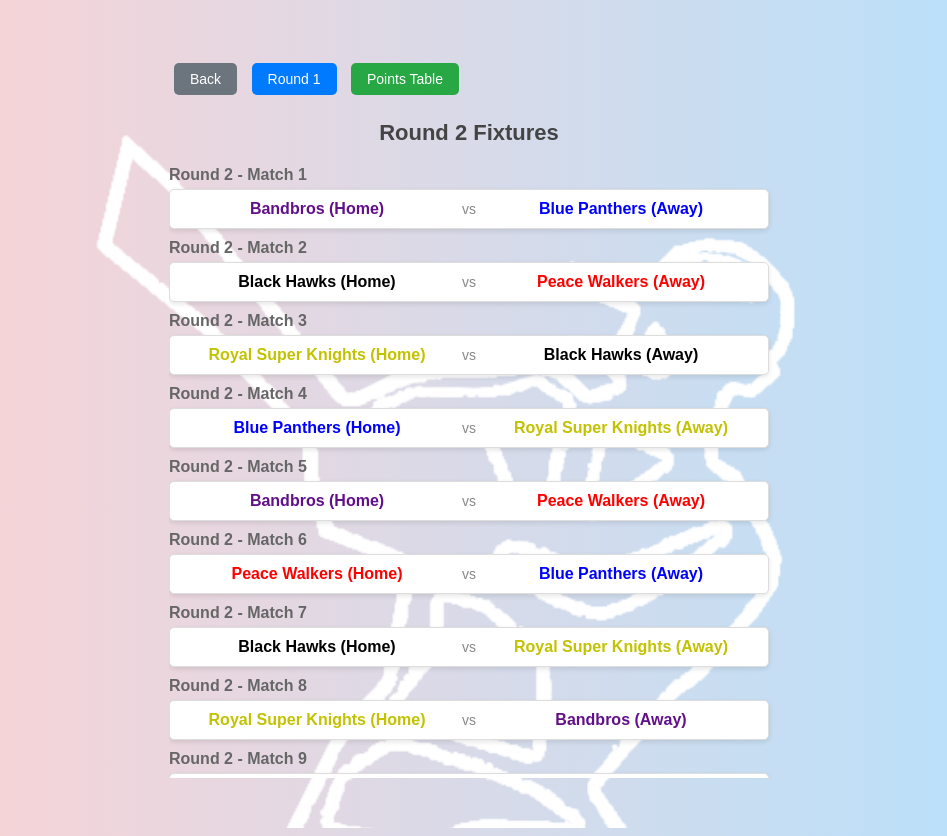
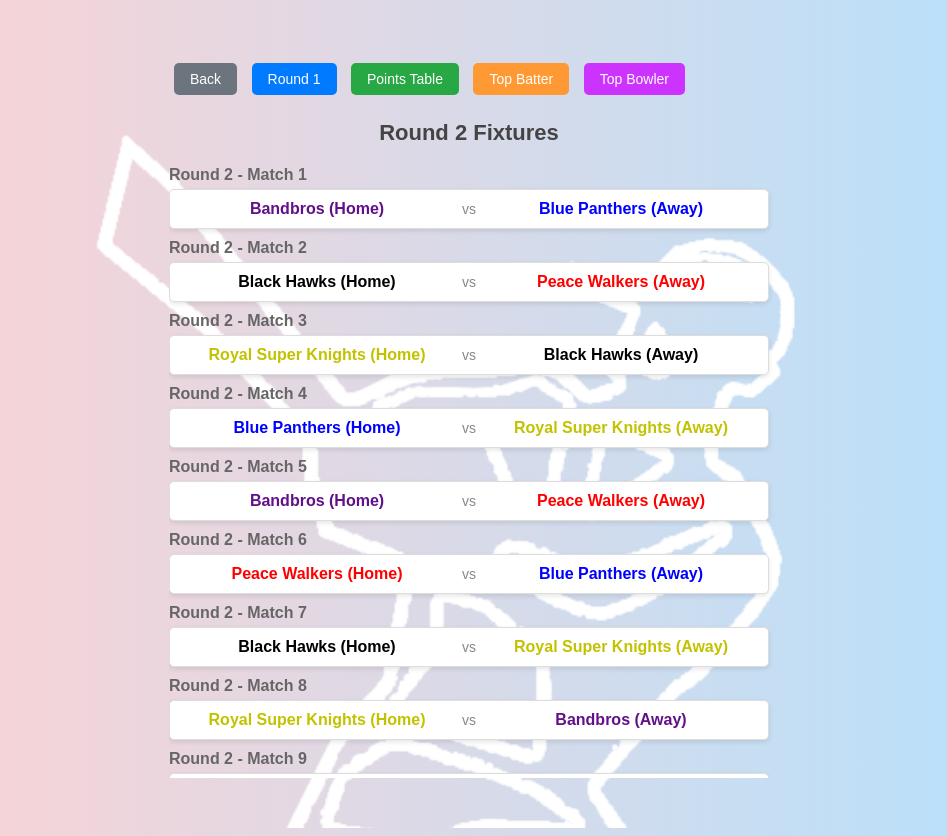
Before and after one commit to TalalHShah/esl-season3, a plain HTML site: page round2.html in a window 1280 px wide. Shown: the whole page, without its empty margins (166-1113 px from the left). Drawn offline with Linux system fonts and the light colour scheme.

Commit message:
Update round2.html

```diff
--- a/round2.html
+++ b/round2.html
@@ -191,6 +191,8 @@
             <a href="index.html"><button class="btn back-btn">Back</button></a>
             <a href="round1.html"><button class="btn">Round 1</button></a>
             <a href="points_table.html"><button class="btn" style="background-color: #28a745; color: white; border: none; padding: 8px 16px; font-size: 14px; border-radius: 5px; cursor: pointer; margin: 5px; transition: background-color 0.3s ease;">Points Table</button></a>
+            <a href="topbatter.html"><button class="btn" style="background-color: #ff9933;">Top Batter</button></a>
+            <a href="topbowler.html"><button class="btn" style="background-color: #cc33ff;">Top Bowler</button></a>
         </div>
 
         <h1>Round 2 Fixtures</h1>
```
